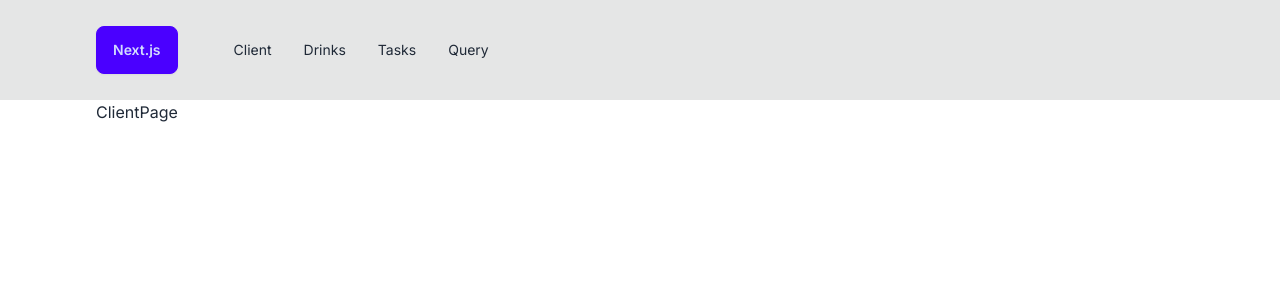
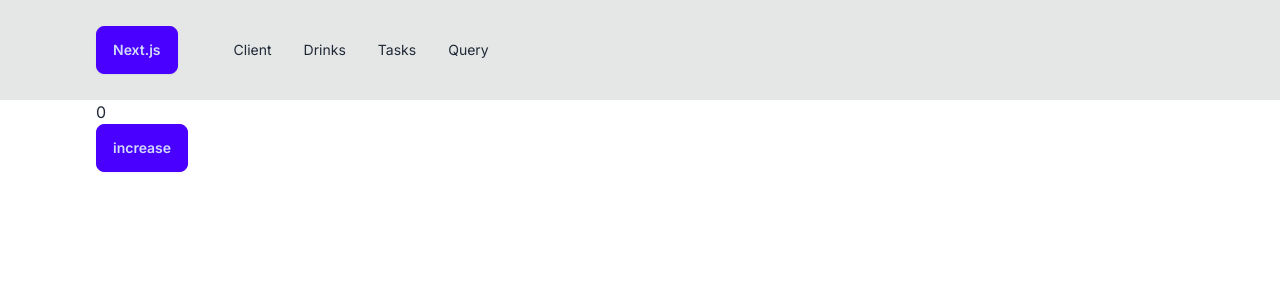
Before and after one commit to Asan86/Next.js_JohnSmilga, a Next.js app: page /client in a window 1280 px wide. Shown: the top 300 px of the page. Built offline with nearby package versions, Linux system fonts and the light colour scheme.

Commit message:
Fetch Data

```diff
--- a/src/app/client/page.js
+++ b/src/app/client/page.js
@@ -1,7 +1,18 @@
-import React from "react";
+"use client";
+import React, { useState } from "react";
 
 function ClientPage() {
-  return <h1 className="text-7xl">ClientPage</h1>;
+  const [count, setCount] = useState(0);
+
+  return (
+    <div>
+      <h1 className="text-7xl font-bold mb-4">{count}</h1>
+      <button className="btn btn-primary" onClick={() => setCount(count + 1)}>
+        increase
+      </button>
+    </div>
+  );
+  console.log("client component");
 }
 
 export default ClientPage;
```
Also changed, not shown: src/app/drinks/page.js (+11 -4 lines), src/app/page.tsx (+6 -6 lines).
